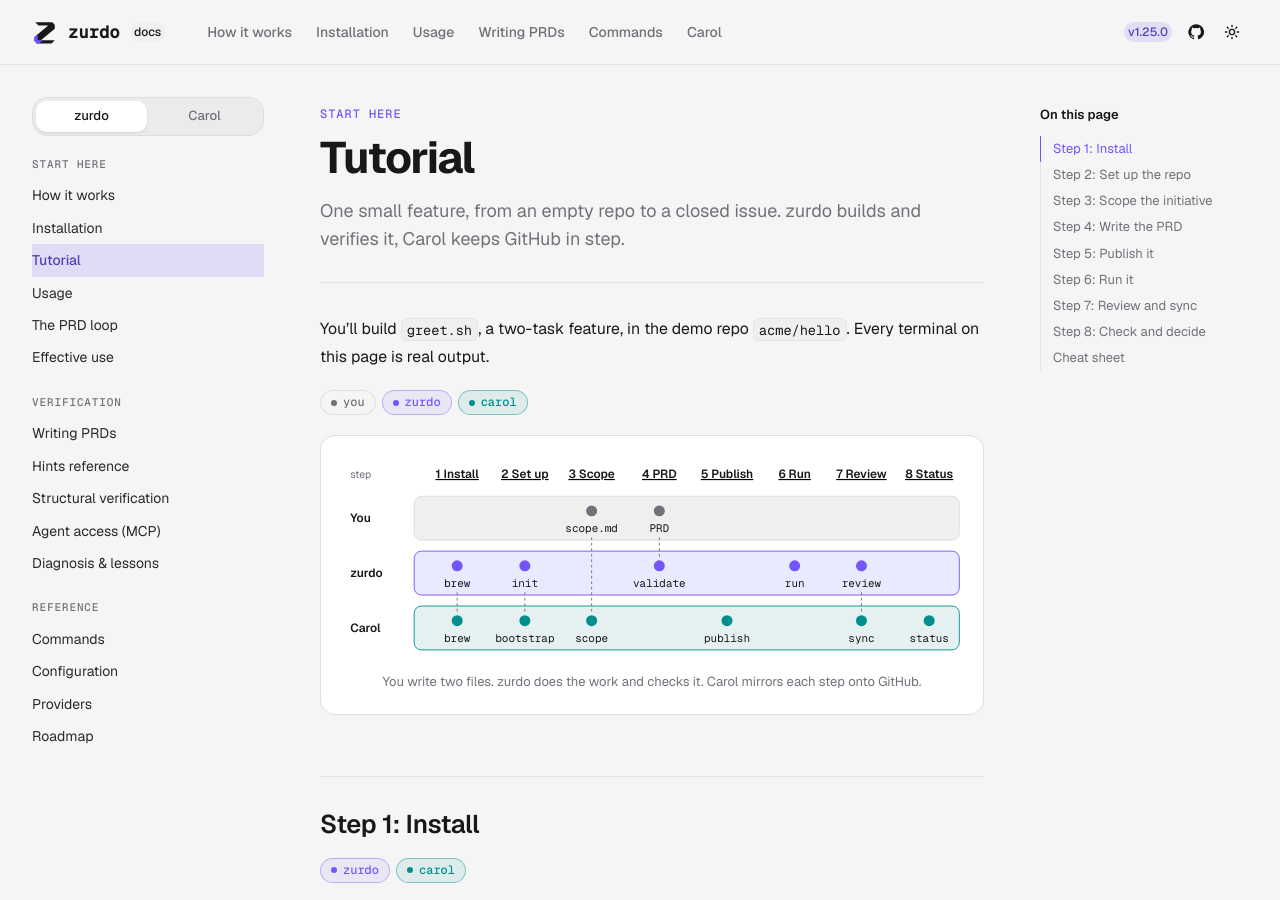
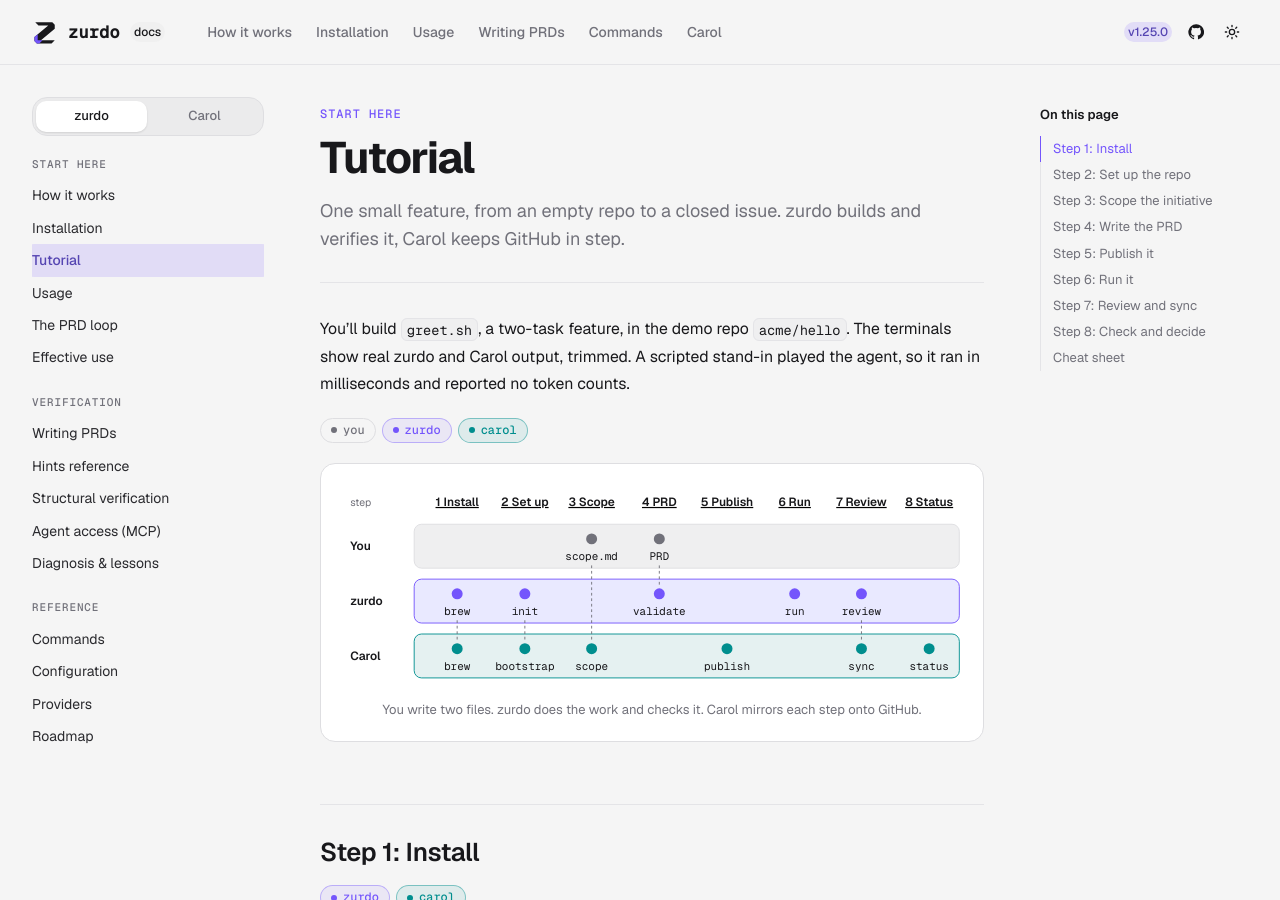
Before and after one commit to NumeronAI/zurdo.github.io, a Jekyll site: the page built from docs/tutorial.md, in a window 1280 px wide and 900 px high. Built offline with Jekyll 4.4.1, drawn with Linux system fonts in a browser that asks for light colours.

Commit message:
Clarify that the tutorial's run used a scripted stand-in agent
Co-Authored-By: Claude Opus 5.5 <noreply@anthropic.com>

```diff
--- a/docs/tutorial.md
+++ b/docs/tutorial.md
@@ -16,7 +16,7 @@ page_nav:
         url: '/docs/usage.html'
 ---
 
-You'll build `greet.sh`, a two-task feature, in the demo repo `acme/hello`. Every terminal on this page is real output.
+You'll build `greet.sh`, a two-task feature, in the demo repo `acme/hello`. The terminals show real zurdo and Carol output, trimmed. A scripted stand-in played the agent, so it ran in milliseconds and reported no token counts.
 
 <p class="lp-who"><span class="lp-chip">you</span><span class="lp-chip lp-chip--zurdo">zurdo</span><span class="lp-chip lp-chip--carol">carol</span></p>
 
```
Also changed, not shown: carol/index.md (+1 -1 lines).
